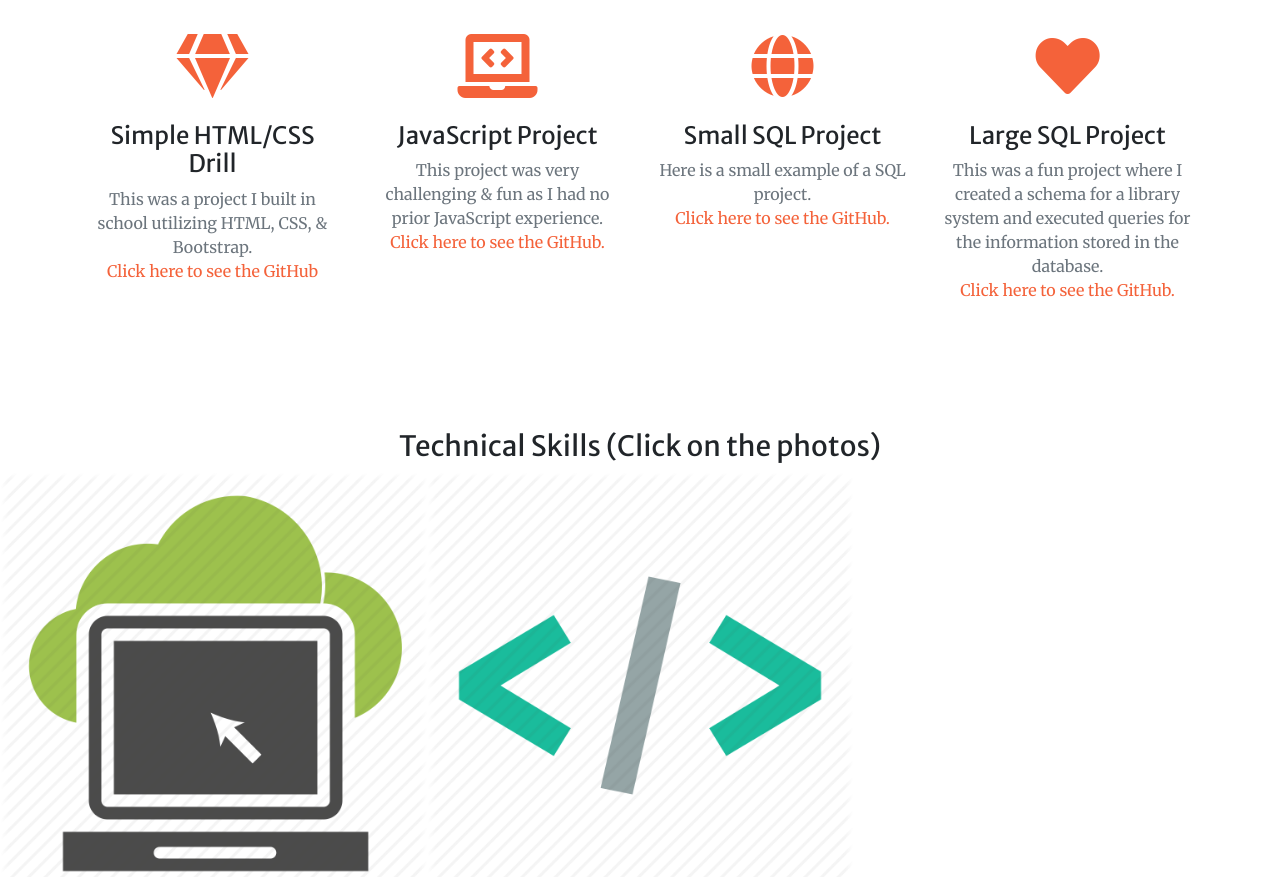
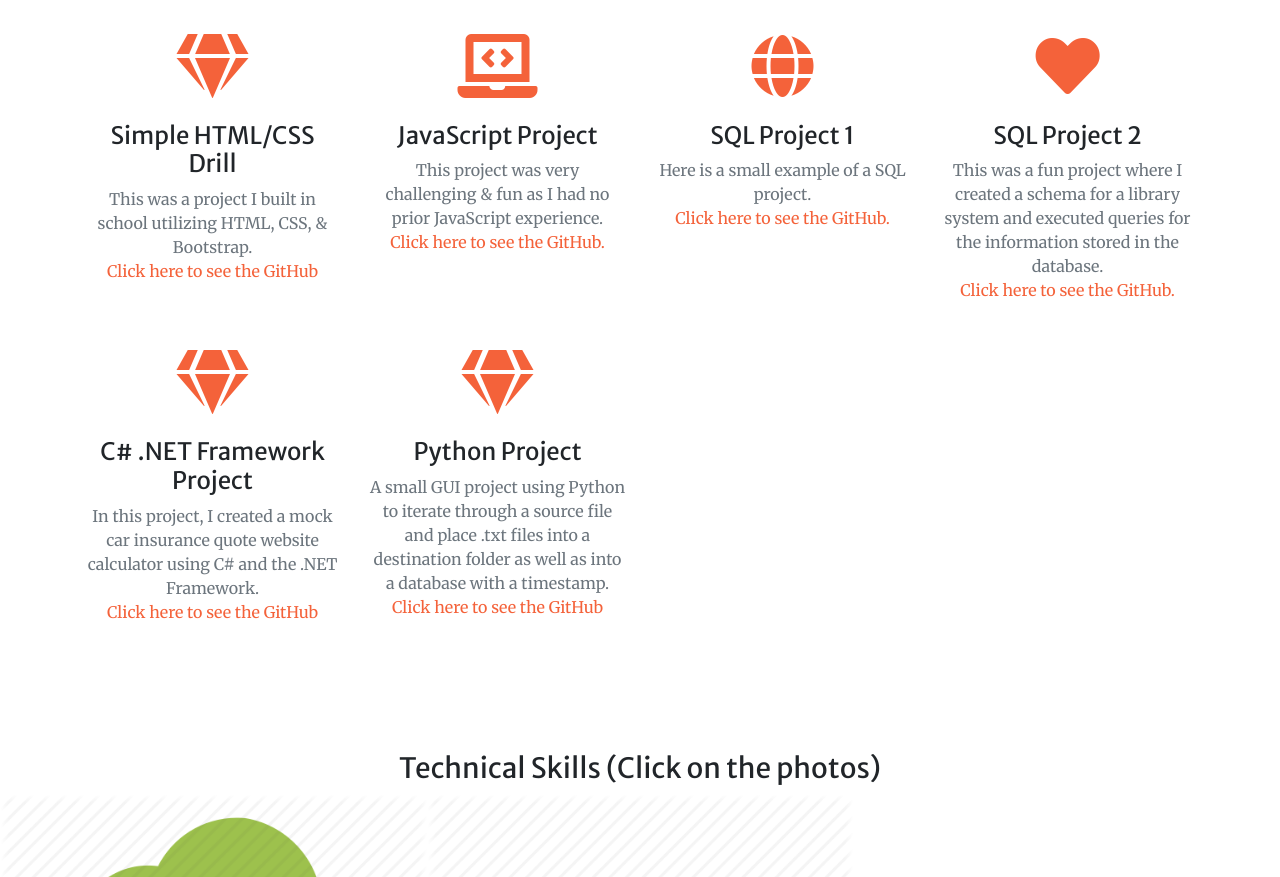
Before and after one commit to marquitah/marquitah.github.io, a website with bundled scripts: page index.html in a window 1280 px wide. Shown: the part 1740-2617 px from the top of the page. Built offline with nearby package versions, Linux system fonts and the light colour scheme; files whose address does not match are found by name.

Commit message:
Add files via upload

```diff
--- a/index.html
+++ b/index.html
@@ -117,7 +117,7 @@
         <div class="col-lg-3 col-md-6 text-center">
           <div class="mt-5">
             <i class="fas fa-4x fa-globe text-primary mb-4"></i>
-            <h3 class="h4 mb-2">Small SQL Project</h3>
+            <h3 class="h4 mb-2">SQL Project 1</h3>
             <p class="text-muted mb-0">Here is a small example of a SQL project.</p>
             <a href="https://github.com/marquitah/The-Tech-Academy-Basic-SQL-Projects">Click here to see the GitHub.</a>
           </div>
@@ -125,9 +125,25 @@
         <div class="col-lg-3 col-md-6 text-center">
           <div class="mt-5">
             <i class="fas fa-4x fa-heart text-primary mb-4"></i>
-            <h3 class="h4 mb-2">Large SQL Project</h3>
+            <h3 class="h4 mb-2">SQL Project 2</h3>
             <p class="text-muted mb-0">This was a fun project where I created a schema for a library system and executed queries for the information stored in the database.</p>
             <a href="https://github.com/marquitah/The-Tech-Academy-SQL-Coding-Projects">Click here to see the GitHub.</a>
+          </div>
+        </div>
+        <div class="col-lg-3 col-md-6 text-center">
+          <div class="mt-5">
+            <i class="fas fa-4x fa-gem text-primary mb-4"></i>
+            <h3 class="h4 mb-2" >C# .NET Framework Project</h3>
+            <p class="text-muted mb-0">In this project, I created a mock car insurance quote website calculator using C# and the .NET Framework.</p>
+            <a href="https://github.com/marquitah/The-Tech-Academy-C-Sharp-Coding-Projects">Click here to see the GitHub</a>
+          </div>
+        </div>
+        <div class="col-lg-3 col-md-6 text-center">
+          <div class="mt-5">
+            <i class="fas fa-4x fa-gem text-primary mb-4"></i>
+            <h3 class="h4 mb-2" >Python Project</h3>
+            <p class="text-muted mb-0">A small GUI project using Python to iterate through a source file and place .txt files into a destination folder as well as into a database with a timestamp.</p>
+            <a href="https://github.com/marquitah/Tech-Academy-PythonCodingProjects/blob/master/GUIDrill3withDBNew.py">Click here to see the GitHub</a>
           </div>
         </div>
       </div>
```
Also changed, not shown: courseCtext.png, css/creative.css, jstext.png.
